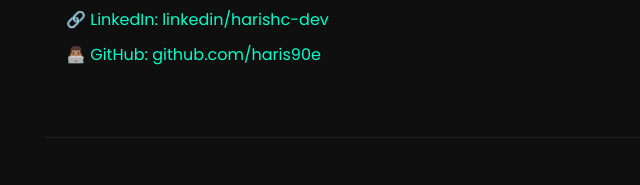
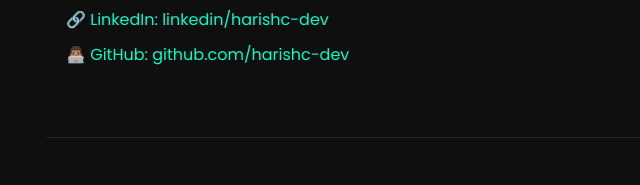
Before and after one commit to harishc-dev/Portfolio, a plain HTML site: page index.html in a window 1280 px wide. Shown: the part 2822-3007 px from the top of the page, 94-734 px from the left. Drawn offline with nearby package versions, Linux system fonts and the light colour scheme.

```diff
--- a/index.html
+++ b/index.html
@@ -297,7 +297,7 @@
     <div class="contact">
       <a href="mailto:dev.harish2010@gmail.com">📧 Email: dev.harish2010@gmail.com</a>
       <a href="https://linkedin.com/in/harishc-dev">🔗 LinkedIn: linkedin/harishc-dev</a>
-      <a href="https://github.com/haris90e" target="_blank">👨🏽‍💻 GitHub: github.com/haris90e</a>
+      <a href="https://github.com/harishc-dev" target="_blank">👨🏽‍💻 GitHub: github.com/harishc-dev</a>
     </div>
   </section>
 
```
